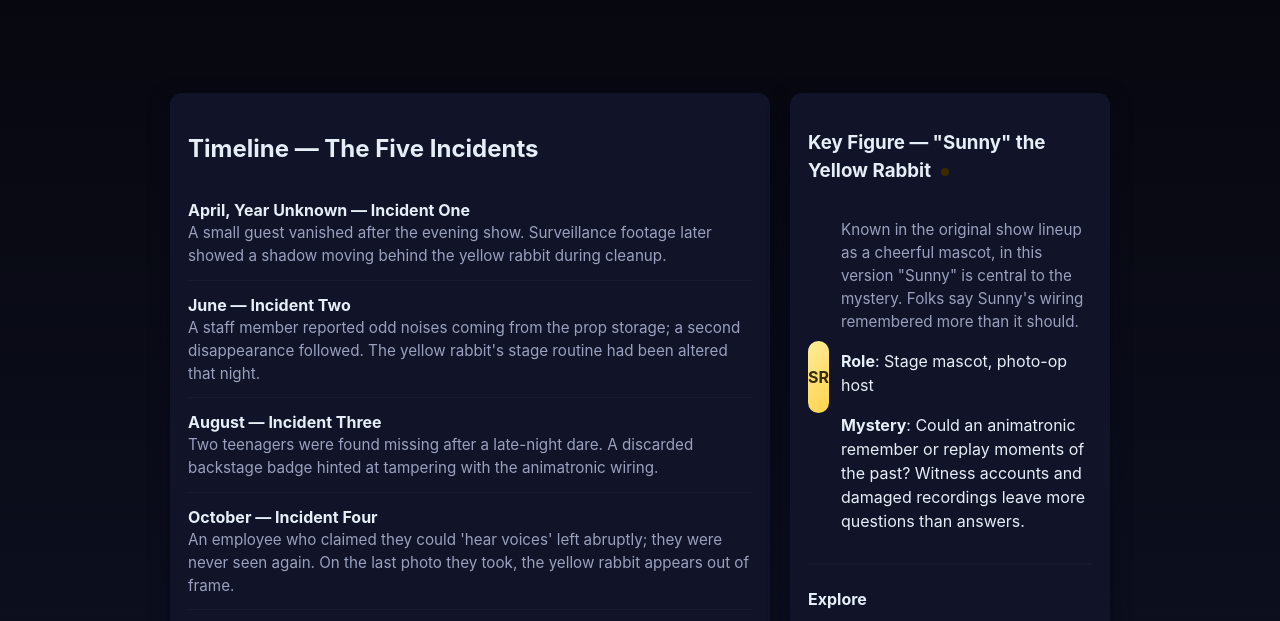
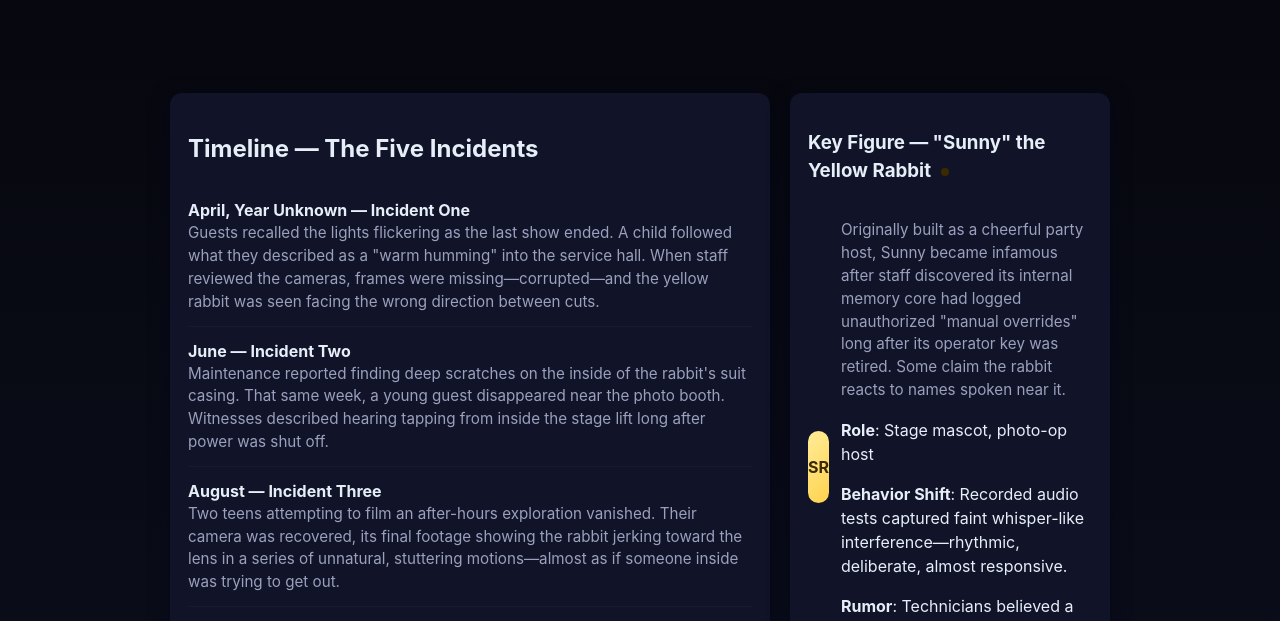
Before and after one commit to lana6478/conner-shit-, a plain HTML site: page index.html in a window 1280 px wide. Shown: the part 161-782 px from the top of the page. Drawn offline with Linux system fonts and the light colour scheme.

Commit message:
Revise timeline incidents and character narrative
Updated the timeline incidents and character details for 'Sunny' the Yellow Rabbit, enhancing the narrative with new theories and descriptions.

```diff
--- a/index.html
+++ b/index.html
@@ -43,23 +43,23 @@
         <ul class="timeline" aria-live="polite">
           <li>
             <strong>April, Year Unknown — Incident One</strong>
-            <div class="muted">A small guest vanished after the evening show. Surveillance footage later showed a shadow moving behind the yellow rabbit during cleanup.</div>
+            <div class="muted">Guests recalled the lights flickering as the last show ended. A child followed what they described as a "warm humming" into the service hall. When staff reviewed the cameras, frames were missing—corrupted—and the yellow rabbit was seen facing the wrong direction between cuts.</div>
           </li>
           <li>
             <strong>June — Incident Two</strong>
-            <div class="muted">A staff member reported odd noises coming from the prop storage; a second disappearance followed. The yellow rabbit's stage routine had been altered that night.</div>
+            <div class="muted">Maintenance reported finding deep scratches on the inside of the rabbit's suit casing. That same week, a young guest disappeared near the photo booth. Witnesses described hearing tapping from inside the stage lift long after power was shut off.</div>
           </li>
           <li>
             <strong>August — Incident Three</strong>
-            <div class="muted">Two teenagers were found missing after a late-night dare. A discarded backstage badge hinted at tampering with the animatronic wiring.</div>
+            <div class="muted">Two teens attempting to film an after-hours exploration vanished. Their camera was recovered, its final footage showing the rabbit jerking toward the lens in a series of unnatural, stuttering motions—almost as if someone inside was trying to get out.</div>
           </li>
           <li>
             <strong>October — Incident Four</strong>
-            <div class="muted">An employee who claimed they could 'hear voices' left abruptly; they were never seen again. On the last photo they took, the yellow rabbit appears out of frame.</div>
+            <div class="muted">A night guard left a panicked voice message claiming the rabbit "stood by the office door even though it hadn't moved in years." He resigned and fled town the next morning; his belongings and badge remained untouched in his locker.</div>
           </li>
           <li>
             <strong>December — Incident Five</strong>
-            <div class="muted">A fatal accident was reported during an overnight maintenance check. While labeled an accident in official logs, eyewitnesses whispered about something—someone—hidden inside the yellow rabbit suit.</div>
+            <div class="muted">During an overnight inspection, emergency responders discovered the rabbit suit propped upright in the main dining room. The suit was warm to the touch despite the building losing heat hours earlier. An inspector later reported hearing slow breathing from inside the suit when alone.</div>
           </li>
         </ul>
 
@@ -72,6 +72,13 @@
         <h3>Key Figure — "Sunny" the Yellow Rabbit <span class="bunny-eye blink" title="the yellow rabbit"></span></h3>
         <div class="character">
           <div class="avatar yellow" aria-hidden="true">SR</div>
+          <div>
+            <p class="muted">Originally built as a cheerful party host, Sunny became infamous after staff discovered its internal memory core had logged unauthorized "manual overrides" long after its operator key was retired. Some claim the rabbit reacts to names spoken near it.</p>
+            <p><strong>Role</strong>: Stage mascot, photo-op host</p>
+            <p><strong>Behavior Shift</strong>: Recorded audio tests captured faint whisper-like interference—rhythmic, deliberate, almost responsive.</p>
+            <p><strong>Rumor</strong>: Technicians believed a person may have hidden inside the suit months before the incidents began, but no proof was ever found.</p>
+          </div>
+        </div>
           <div>
             <p class="muted">Known in the original show lineup as a cheerful mascot, in this version "Sunny" is central to the mystery. Folks say Sunny's wiring remembered more than it should.</p>
             <p><strong>Role</strong>: Stage mascot, photo-op host</p>
@@ -89,9 +96,9 @@
     <section style="margin-top:20px" class="card" id="notes" hidden>
       <h3>Short Notes & Theories</h3>
       <ul>
-        <li class="muted">Theory: The yellow rabbit's suit doubled as storage for a retired prop system—someone could hide inside.</li>
-        <li class="muted">Theory: Recordings show odd audio artifacts near the rabbit's stage—patterns that resemble humming or speech reversed.</li>
-        <li class="muted">Theory: A cover-up by management labeled many things as 'accidents' to protect the brand.</li>
+        <li class="muted">Theory: Sunny’s early prototype contained an abandoned "presence mimicry" module—meant to record and mirror performer movements. Its last rehearsal recording was corrupted, looping a single figure stepping into frame.</li>
+        <li class="muted">Theory: Backstage microphones picked up soft knocking patterns after hours, matching the rhythm of a child’s game played earlier that day.</li>
+        <li class="muted">Theory: Management ordered several incident reports shredded. Employees insist the suit occasionally shifts position when no one is watching.</li>
       </ul>
     </section>
 
```
